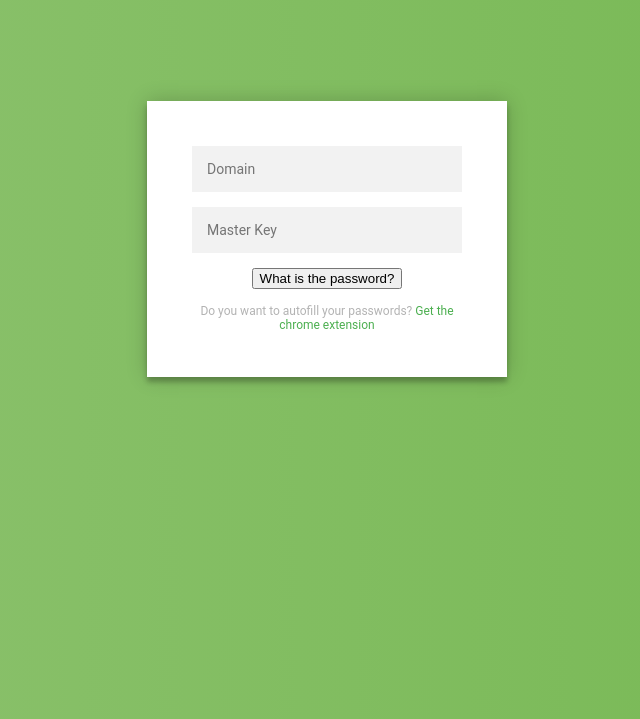
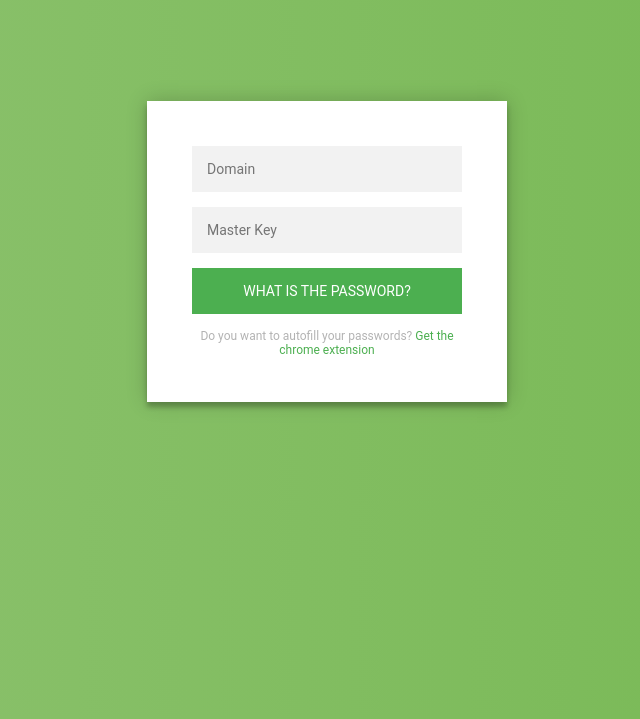
Before and after one commit to navaneeth-c/5130f2018, a browser extension: page mystikoWebsite/index.html in a window 1280 px wide. Shown: the part 81-800 px from the top of the page, without its empty margins (313-953 px from the left). Drawn offline with Linux system fonts and the light colour scheme.

Commit message:
added style for the button and the messages

```diff
--- a/mystikoWebsite/style.css
+++ b/mystikoWebsite/style.css
@@ -25,7 +25,20 @@ padding: 15px;
   box-sizing: border-box;
   font-size: 14px;
 }
-
+.form button {
+  font-family: "Roboto", sans-serif;
+  text-transform: uppercase;
+  outline: 0;
+  background: #4CAF50;
+  width: 100%;
+  border: 0;
+  padding: 15px;
+  color: #FFFFFF;
+  font-size: 14px;
+  -webkit-transition: all 0.3 ease;
+  transition: all 0.3 ease;
+  cursor: pointer;
+}
 .form button:hover,.form button:active,.form button:focus {
   background: #43A047;
 }
@@ -37,6 +50,9 @@ font-size: 12px;
 .form .message a {
   color: #4CAF50;
   text-decoration: none;
+}
+.form .register-form {
+  display: none;
 }
 .container {
   position: relative;
```
Lines whose indentation alone changed are shown as unchanged.
